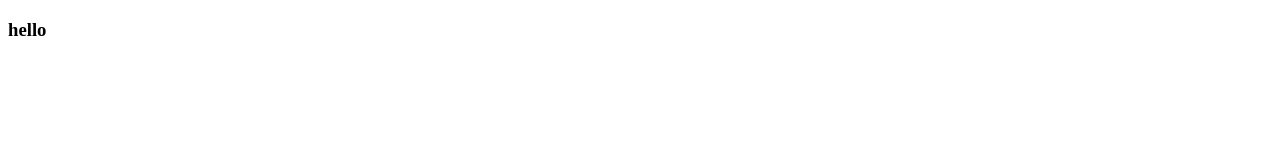
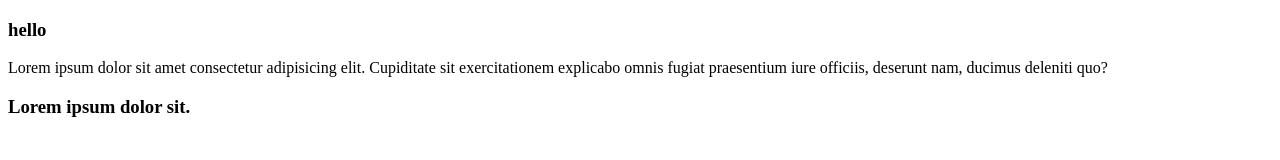
Before and after one commit to murtaza-aptech/last-repo, a plain HTML site: page first.html in a window 1280 px wide. Drawn offline with Linux system fonts and the light colour scheme.

Commit message:
new pera add

```diff
--- a/first.html
+++ b/first.html
@@ -7,5 +7,11 @@
 </head>
 <body>
     <h3>hello </h3>
+    <p>
+        Lorem ipsum dolor sit amet consectetur adipisicing elit. Cupiditate sit exercitationem explicabo omnis fugiat praesentium iure officiis, deserunt nam, ducimus deleniti quo?
+    </p>
+    <h3>
+        Lorem ipsum dolor sit.
+    </h3>
 </body>
 </html>
```
